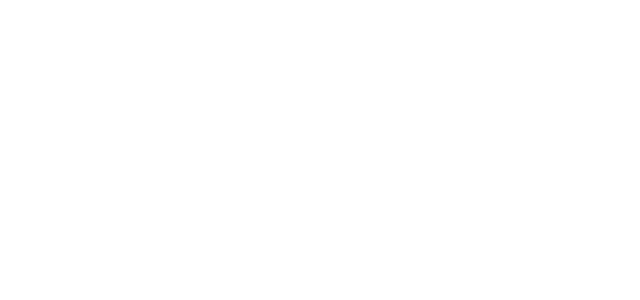
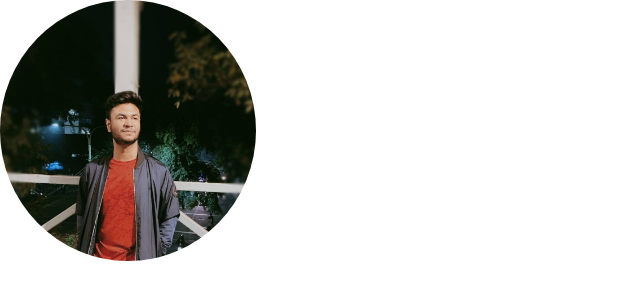
Before and after one commit to Rafiul-Omar2022/Webdesign, a plain HTML site: page web1/index.html in a window 1280 px wide. Shown: the whole page, without its empty margins (0-640 px from the left). Drawn offline with Linux system fonts and the light colour scheme.

Commit message:
Personal website

```diff
--- a/web1/index.html
+++ b/web1/index.html
@@ -5,11 +5,12 @@
     <meta charset="UTF-8">
     <meta http-equiv="X-UA-Compatible" content="IE=edge">
     <meta name="viewport" content="width=device-width, initial-scale=1.0">
-    <title>Document</title>
+    <link rel="stylesheet" href="style.css">
+    <title>Rafiul Omar | Software Engineer</title>
 </head>
 
 <body>
-
+    <img src="imgs/me.jpg" alt="I am Rafi, my photo">
 </body>
 
 </html>
--- /dev/null
+++ b/web1/style.css
@@ -0,0 +1,9 @@
+* {
+  margin: 0;
+  box-sizing: border-box;
+}
+
+img {
+  width: 20vw;
+  border-radius: 50%;
+}
```
Also changed, not shown: web1/imgs/me.jpg (added).
